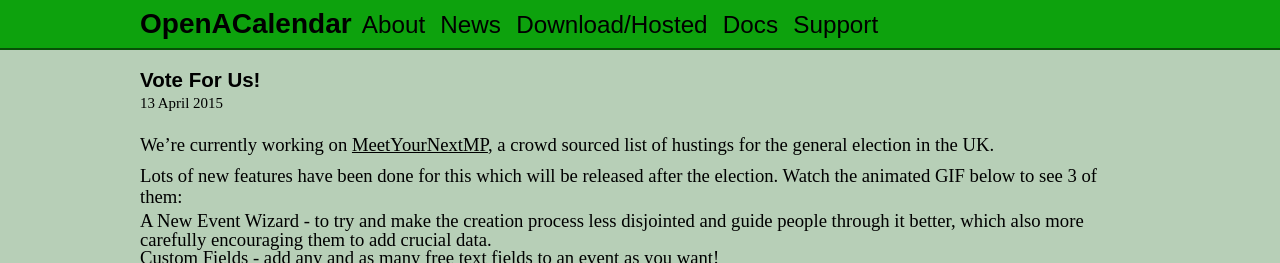
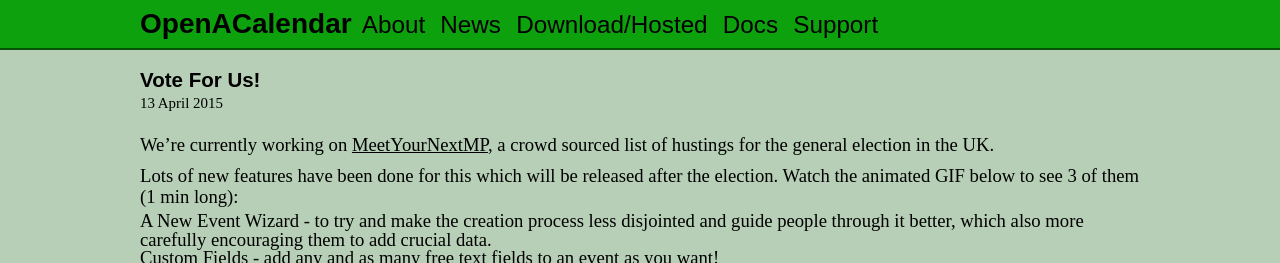
Before and after one commit to OpenACalendar/openacalendar.github.io, a Jekyll site: the page built from _posts/2015-04-13-vote-for-us.markdown, in a window 1280 px wide, cut to the strip 0-263 px from the top of the page. Built offline with Jekyll 4.4.1, drawn with Linux system fonts in a browser that asks for light colours; Markdown is read by kramdown in place of the engine named in the settings; comment, search, counter and statistics services are not loaded.

Commit message:
Add time

```diff
--- a/_posts/2015-04-13-vote-for-us.markdown
+++ b/_posts/2015-04-13-vote-for-us.markdown
@@ -7,7 +7,7 @@
 
 We're currently working on [MeetYourNextMP](http://meetyournextmp.com/), a crowd sourced list of hustings for the general election in the UK.
 
-Lots of new features have been done for this which will be released after the election. Watch the animated GIF below to see 3 of them:
+Lots of new features have been done for this which will be released after the election. Watch the animated GIF below to see 3 of them (1 min long):
 
   *  A New Event Wizard - to try and make the creation process less disjointed and guide people through it better, which also more carefully encouraging them to add crucial data.
   *  Custom Fields - add any and as many free text fields to an event as you want!
```
